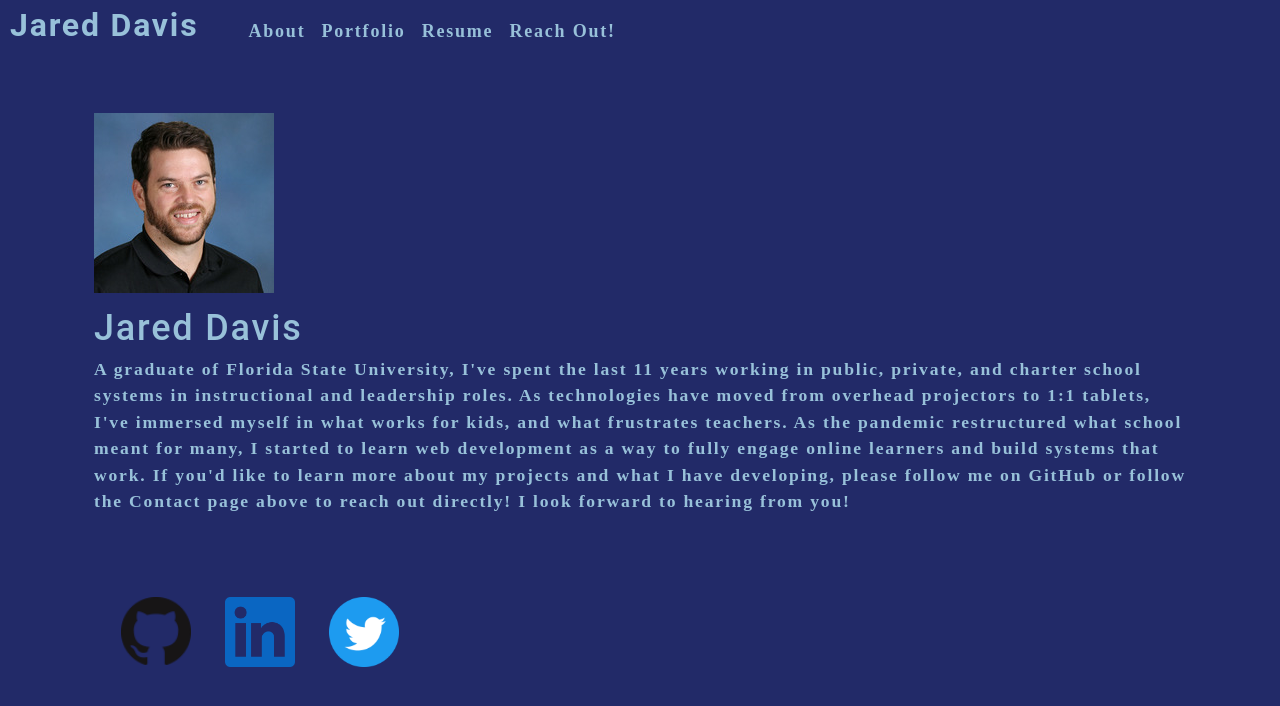
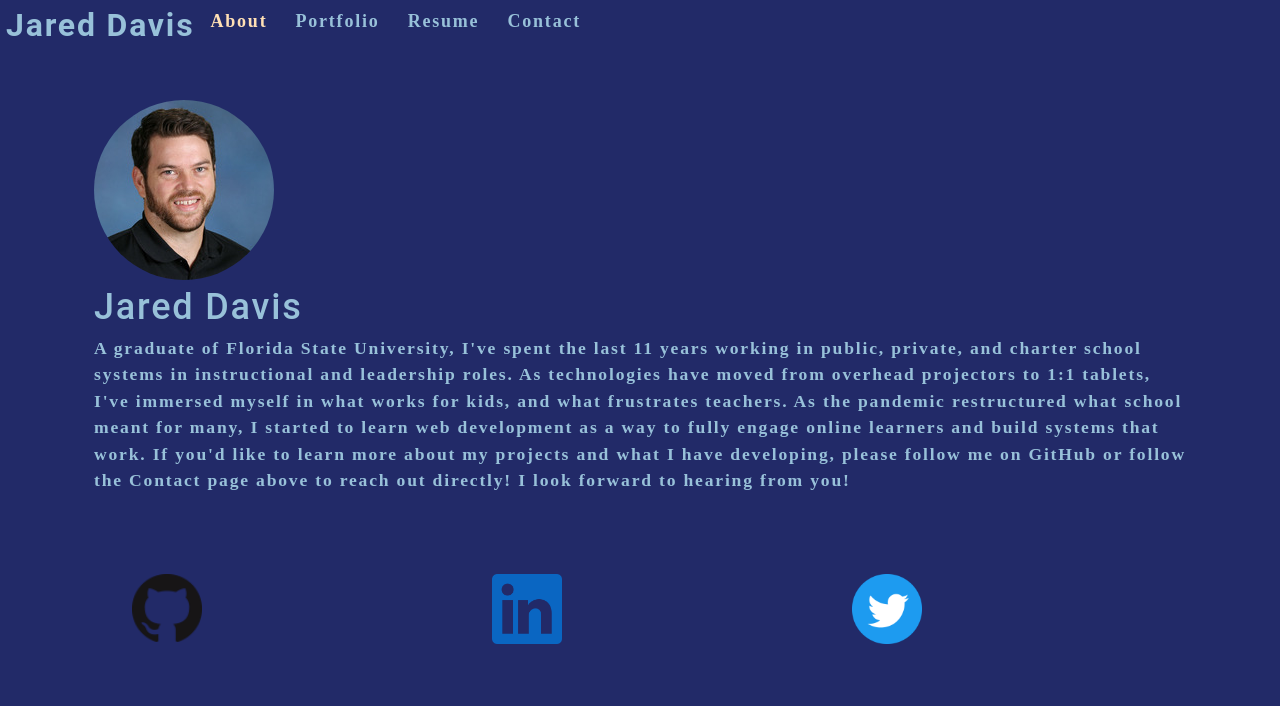
Before and after one commit to jadavis30/react-portfolio, a React (Create React App) app in the folder my-portfolio/: page / in a window 1280 px wide. Shown: the top 706 px of the page. Built offline with nearby package versions, Linux system fonts and the light colour scheme.

Commit message:
nav links finally work!

```diff
--- a/my-portfolio/src/App.js
+++ b/my-portfolio/src/App.js
@@ -5,6 +5,7 @@ import ContactForm from './components/Contact';
 import About from './components/About'
 import Project from './components/Project';
 import Resume from './components/Resume';
+import 'bootstrap/dist/css/bootstrap.min.css';
 
 
 function App() {
--- a/my-portfolio/src/components/Header/index.js
+++ b/my-portfolio/src/components/Header/index.js
@@ -1,46 +1,27 @@
 import React, { useEffect, useState } from 'react';
+import Nav from 'react-bootstrap/Nav'
 
 
-function Header(props) {
-  const {
-    pages = [],
-    setCurrentPage,
-    contactSelected,
-    currentPage,
-  } = props;
+function Header({ currentPage, setCurrentPage }) {
+  const pages = ['About', 'Portfolio', 'Resume', 'Contact'];
 
   useEffect(() => {
-    document.title =currentPage.name;
+    document.title =currentPage;
   }, [currentPage]);
 
   return (
     <header className="flex-row px-1">
       <h2>
-        <a data-testid="link" href="/">
+        <a href="/">
           Jared Davis
         </a>
       </h2>
-      <nav>
-        <ul className="flex-row">
-          {pages.map((page) => (
-            <li
-              className={`mx-1 ${
-                currentPage.name === page.name && !contactSelected && 'navActive'
-                }`}
-              key={page.name}
-            >
-              <span
-                onClick={() => {
-                  setCurrentPage(page);
-                }}
-              >
-                {page.name}
-              </span>
-            </li>
-          ))}
-
-        </ul>
-      </nav>
+      <Nav defaultActiveKey="/About" as="ul">
+        { pages.map( link =>(
+          <Nav.Link className={`${currentPage === link && 'navActive'}`} ley={link}>
+            <span onClick={() => setCurrentPage(link)} >{link}</span></Nav.Link>
+        ))}
+      </Nav>
     </header>
   );
 }
--- a/my-portfolio/src/index.js
+++ b/my-portfolio/src/index.js
@@ -2,5 +2,6 @@ import React from 'react';
 import ReactDOM from 'react-dom';
 import App from './App';
 import './index.css';
+import 'bootstrap/dist/css/bootstrap.min.css';
 
 ReactDOM.render(<App />, document.getElementById("root"));
```
